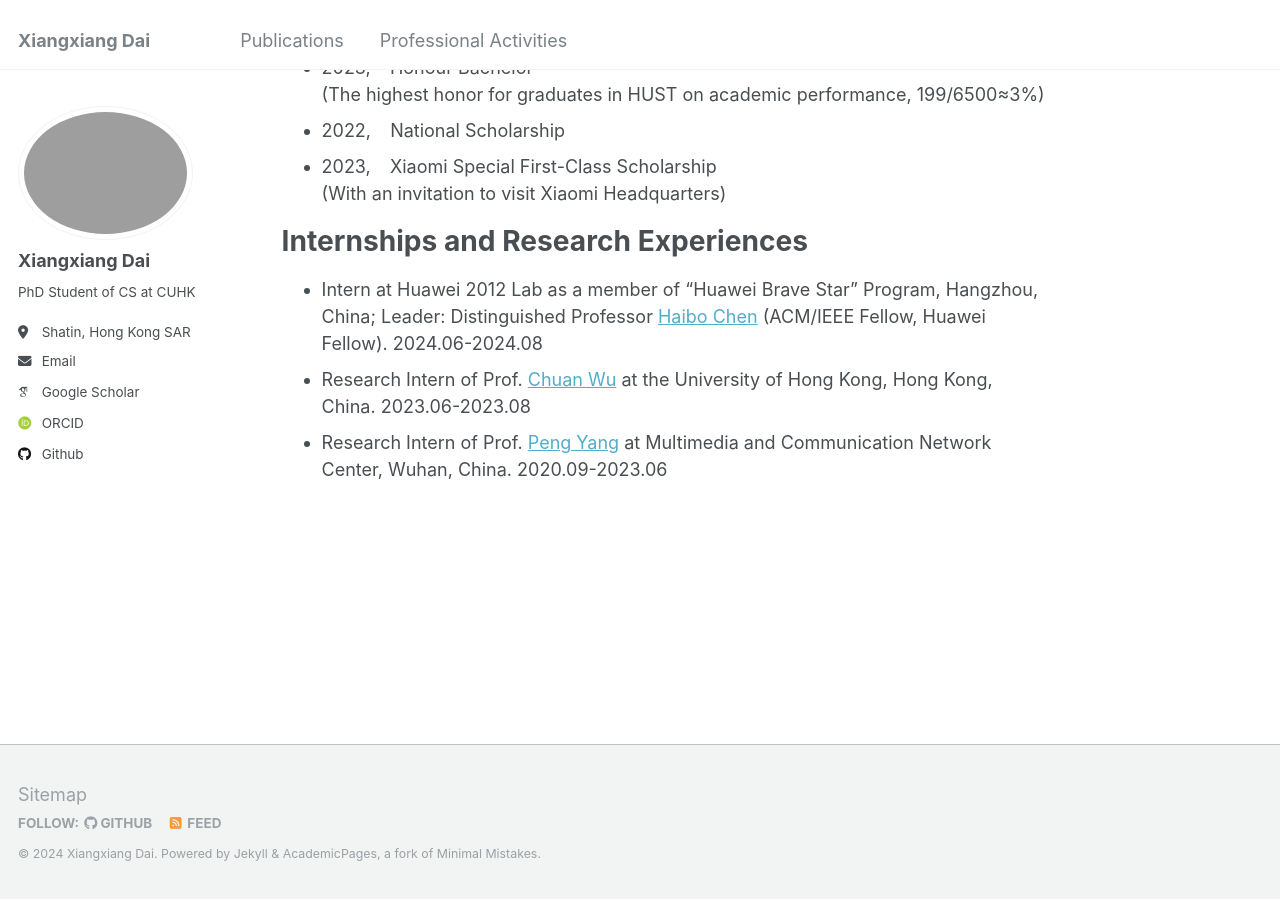
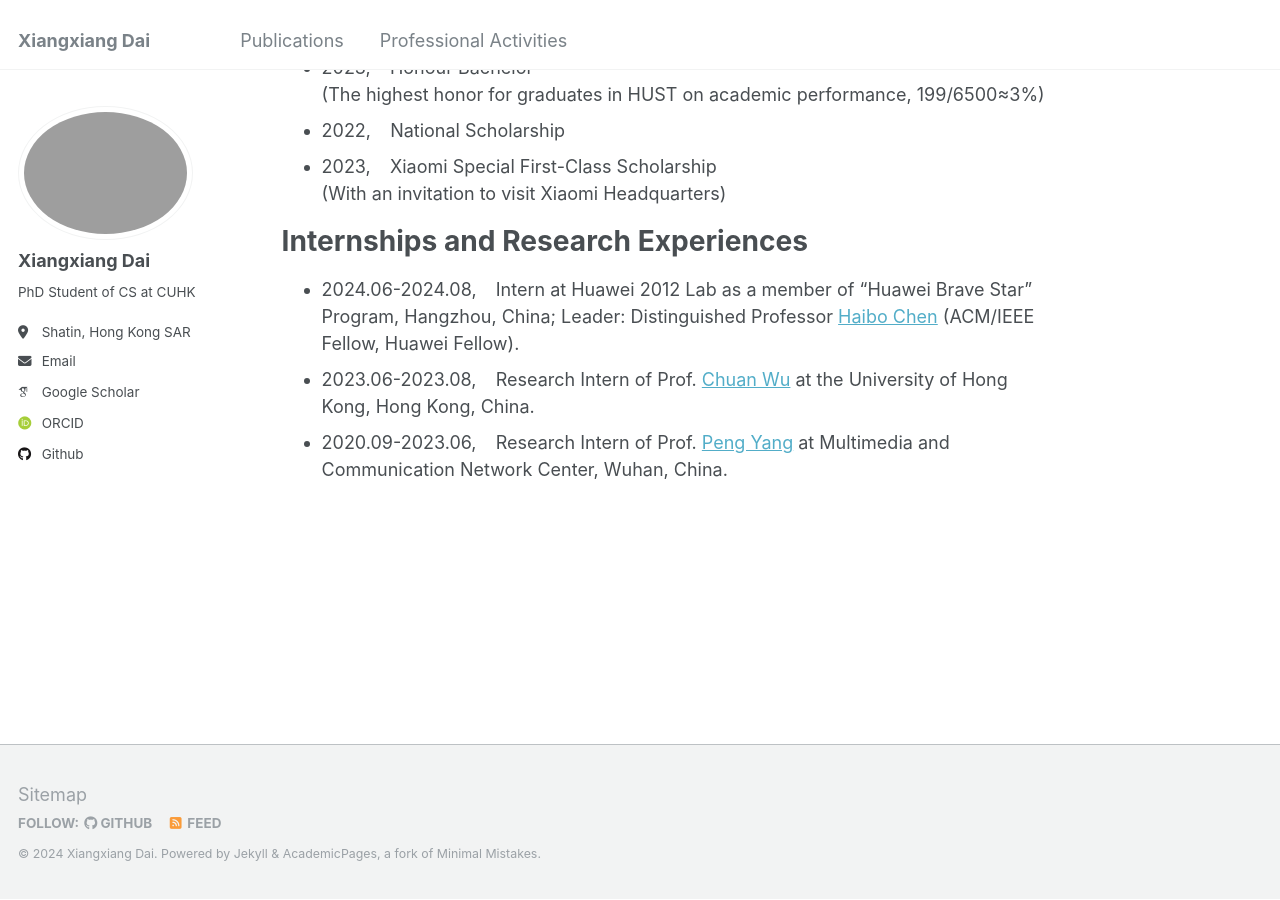
Before and after one commit to Dai-Xiang/daixiangxiang.github.io, a Jekyll site: the page built from _pages/about.md, in a window 1280 px wide and 900 px high, scrolled down 808 px. Built offline with Jekyll 4.4.1, drawn with Linux system fonts in a browser that asks for light colours; some web fonts are replaced; part of the change alters nothing that is shown.

```diff
--- a/_pages/about.md
+++ b/_pages/about.md
@@ -19,7 +19,7 @@ I am passionate about data-driven online sequential decision-making under uncert
 
 
 # Selected Awards
-+ 2024-2027, Huawei PhD Fellowship
++ 2024-2027, &ensp; Huawei PhD Fellowship
 + 2023-2027,  &ensp; CUHK Vice-Chancellor's PhD Scholarship \
   (Only 30 PhD students in the whole university of CUHK)
 + 2022,  &ensp; Pacemaker to Merit Student \
@@ -31,6 +31,6 @@ I am passionate about data-driven online sequential decision-making under uncert
   (With an invitation to visit Xiaomi Headquarters)
 
 # Internships and Research Experiences
-+ Intern at Huawei 2012 Lab as a member of "Huawei Brave Star" Program, Hangzhou, China; Leader: Distinguished Professor [Haibo Chen](https://ipads.se.sjtu.edu.cn/pub/members/haibo_chen) (ACM/IEEE Fellow, Huawei Fellow).	2024.06-2024.08
-+ Research Intern of  Prof. [Chuan Wu](https://i.cs.hku.hk/~cwu/index.html) at the University of Hong Kong, Hong Kong, China. 2023.06-2023.08
-+ Research Intern of  Prof. [Peng Yang](http://faculty.hust.edu.cn/pyang/en) at Multimedia and Communication Network Center, Wuhan, China. 2020.09-2023.06
++ 2024.06-2024.08, &ensp; Intern at Huawei 2012 Lab as a member of "Huawei Brave Star" Program, Hangzhou, China; Leader: Distinguished Professor [Haibo Chen](https://ipads.se.sjtu.edu.cn/pub/members/haibo_chen) (ACM/IEEE Fellow, Huawei Fellow).
++ 2023.06-2023.08, &ensp; Research Intern of  Prof. [Chuan Wu](https://i.cs.hku.hk/~cwu/index.html) at the University of Hong Kong, Hong Kong, China.
++ 2020.09-2023.06, &ensp; Research Intern of  Prof. [Peng Yang](http://faculty.hust.edu.cn/pyang/en) at Multimedia and Communication Network Center, Wuhan, China.
```
